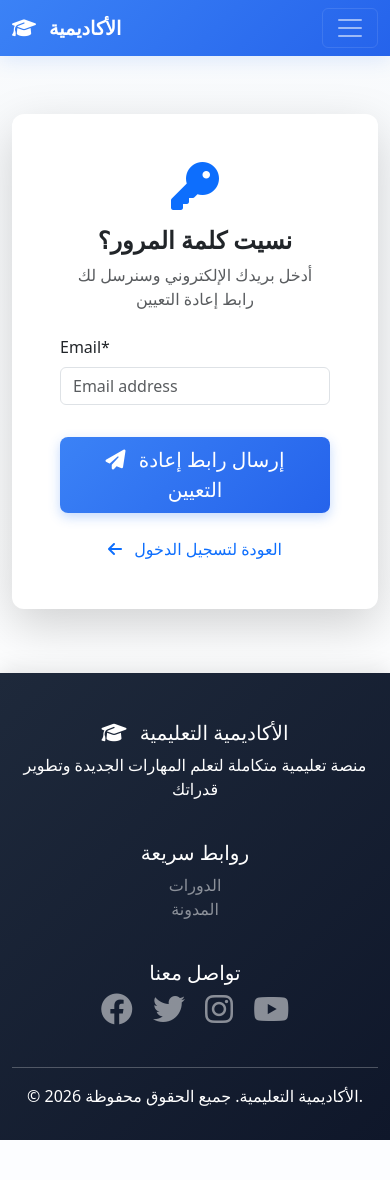
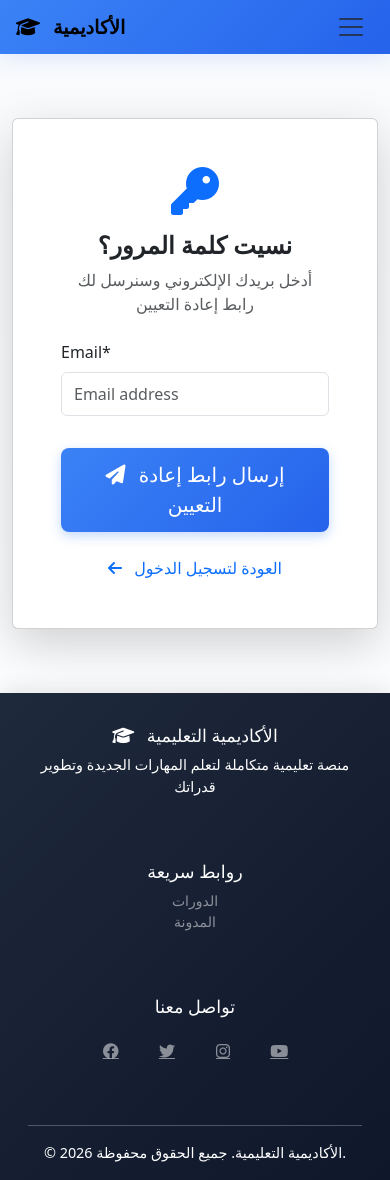
Before and after one commit to ayakakaa135-boop/academy-platform, a Django app: page /accounts/password/reset/ in a window 390 px wide. Before the commit the page ends 1140 px from the top, so only its background shows below. Run offline with Django 5.2, Linux system fonts and the light colour scheme; some libraries are stand-ins or nearby versions.

Commit message:
Update base.html

```diff
--- a/templates/base.html
+++ b/templates/base.html
@@ -4,7 +4,7 @@
 <html lang="{% if LANGUAGE_CODE == 'ar' %}ar{% else %}en{% endif %}" dir="{% if LANGUAGE_CODE == 'ar' %}rtl{% else %}ltr{% endif %}">
 <head>
     <meta charset="UTF-8">
-    <meta name="viewport" content="width=device-width, initial-scale=1.0, maximum-scale=5.0">
+    <meta name="viewport" content="width=device-width, initial-scale=1.0, maximum-scale=5.0, viewport-fit=cover">
     <meta http-equiv="X-UA-Compatible" content="ie=edge">
     <meta name="theme-color" content="#2563eb">
     <meta name="description" content="{% block meta_description %}الأكاديمية التعليمية - منصتك للتعلم والتطوير{% endblock %}">
@@ -39,11 +39,23 @@
             --light-color: #f8fafc;
         }
 
+        * {
+            -webkit-tap-highlight-color: transparent;
+            -webkit-touch-callout: none;
+        }
+
+        html, body {
+            width: 100%;
+            overflow-x: hidden;
+        }
+
         body {
             font-family: {% if LANGUAGE_CODE == 'ar' %}'Cairo', {% endif %}system-ui, -apple-system, 'Segoe UI', sans-serif;
             padding-top: 76px;
             background: linear-gradient(to bottom, #f8fafc 0%, #ffffff 100%);
             min-height: 100vh;
+            margin: 0;
+            padding: 0;
         }
 
         /* ✅ IMPROVED: Hero Section - Responsive */
@@ -63,25 +75,66 @@
             }
         }
 
+        @media (max-width: 576px) {
+            .hero {
+                min-height: 300px;
+                padding: 1rem 0;
+            }
+        }
+
         /* ✅ IMPROVED: Navbar - Better Mobile Support */
         .navbar {
             background: linear-gradient(135deg, var(--primary-color) 0%, var(--primary-dark) 100%);
             box-shadow: 0 4px 20px rgba(59, 130, 246, 0.15);
             backdrop-filter: blur(10px);
             transition: all 0.3s ease;
+            position: fixed;
+            width: 100%;
+            top: 0;
+            z-index: 1030;
+            padding: 0.5rem 0;
+        }
+
+        .navbar-expand-lg .navbar-nav {
+            gap: 0.5rem;
         }
 
         @media (max-width: 992px) {
+            .navbar {
+                padding: 0.25rem 0;
+            }
+
             .navbar-collapse {
                 background: rgba(37, 99, 235, 0.98);
                 padding: 1rem;
                 border-radius: 12px;
                 margin-top: 0.5rem;
                 box-shadow: 0 4px 12px rgba(0, 0, 0, 0.15);
+                max-height: 80vh;
+                overflow-y: auto;
             }
 
             body {
-                padding-top: 66px;
+                padding-top: 70px;
+            }
+
+            .navbar-nav {
+                flex-direction: column;
+                gap: 0.25rem;
+            }
+
+            .nav-item {
+                width: 100%;
+            }
+
+            .nav-link {
+                padding: 0.75rem 1rem !important;
+                border-radius: 8px;
+                transition: all 0.3s ease;
+            }
+
+            .nav-link:hover {
+                background: rgba(255, 255, 255, 0.1);
             }
         }
 
@@ -101,10 +155,25 @@
             transform: scale(1.05);
         }
 
+        .navbar-toggler {
+            border: none;
+            padding: 0.5rem;
+            min-height: 44px;
+            min-width: 44px;
+        }
+
+        .navbar-toggler:focus {
+            box-shadow: none;
+            outline: 2px solid rgba(255, 255, 255, 0.5);
+            outline-offset: 2px;
+        }
+
         .nav-link {
             transition: all 0.3s ease;
             position: relative;
-            padding: 0.5rem 1rem;
+            padding: 0.5rem 1rem !important;
+            white-space: nowrap;
+            font-size: 0.95rem;
         }
 
         .nav-link::after {
@@ -123,11 +192,51 @@
             width: 80%;
         }
 
+        @media (max-width: 992px) {
+            .nav-link::after {
+                display: none;
+            }
+        }
+
+        /* ✅ IMPROVED: Language Switcher - Mobile Friendly */
+        .dropdown-menu {
+            min-width: auto;
+            border: none;
+            border-radius: 8px;
+            box-shadow: 0 4px 12px rgba(0, 0, 0, 0.15);
+            padding: 0.5rem;
+        }
+
+        @media (max-width: 992px) {
+            .dropdown-menu {
+                background: rgba(255, 255, 255, 0.1);
+                border-radius: 8px;
+                margin: 0.5rem 0;
+            }
+
+            .dropdown-item {
+                color: white;
+                padding: 0.75rem 1rem;
+                border-radius: 6px;
+                transition: all 0.3s ease;
+            }
+
+            .dropdown-item:hover {
+                background: rgba(255, 255, 255, 0.2);
+                color: white;
+            }
+
+            .dropdown-item:focus {
+                background: rgba(255, 255, 255, 0.2);
+                color: white;
+            }
+        }
+
         /* ✅ IMPROVED: Footer */
         .footer {
             background: linear-gradient(135deg, #1e293b 0%, #0f172a 100%);
             color: #fff;
-            padding: 3rem 0 1rem;
+            padding: 3rem 1rem 1rem;
             margin-top: 4rem;
             box-shadow: 0 -4px 20px rgba(0, 0, 0, 0.1);
         }
@@ -135,10 +244,19 @@
         @media (max-width: 768px) {
             .footer {
                 text-align: center;
+                padding: 2rem 1rem 1rem;
             }
 
             .footer .col-md-4 {
                 margin-bottom: 2rem;
+            }
+
+            .footer h5 {
+                font-size: 1.1rem;
+            }
+
+            .footer p {
+                font-size: 0.9rem;
             }
         }
 
@@ -148,7 +266,9 @@
             border: none;
             box-shadow: 0 4px 12px rgba(59, 130, 246, 0.3);
             transition: all 0.3s ease;
-            min-height: 44px; /* Touch-friendly */
+            min-height: 44px;
+            min-width: 44px;
+            padding: 0.75rem 1.5rem;
         }
 
         .btn-primary:hover {
@@ -198,169 +330,147 @@
                 margin-bottom: 1rem;
             }
 
-            .course-card img {
-                height: 150px !important;
+            .course-card:hover {
+                transform: none;
             }
         }
 
-        /* ✅ IMPROVED: Alerts */
+        /* ✅ IMPROVED: Messages/Alerts */
         .alert {
-            border-radius: 12px;
             border: none;
-            box-shadow: 0 2px 8px rgba(0,0,0,0.08);
-            animation: slideInDown 0.3s ease;
+            border-radius: 8px;
+            padding: 1rem;
+            margin: 1rem 0;
+            font-size: 0.95rem;
         }
 
-        @keyframes slideInDown {
-            from {
-                transform: translateY(-20px);
-                opacity: 0;
-            }
-            to {
-                transform: translateY(0);
-                opacity: 1;
+        @media (max-width: 576px) {
+            .alert {
+                margin: 0.5rem 0;
+                padding: 0.75rem;
+                font-size: 0.9rem;
             }
         }
 
-        /* ✅ IMPROVED: Cards */
-        .card {
-            border-radius: 12px;
-            border: none;
-            box-shadow: 0 2px 8px rgba(0,0,0,0.08);
+        /* ✅ IMPROVED: Container Padding */
+        .container {
+            padding-left: 1rem;
+            padding-right: 1rem;
+        }
+
+        @media (max-width: 576px) {
+            .container {
+                padding-left: 0.75rem;
+                padding-right: 0.75rem;
+            }
+        }
+
+        /* ✅ IMPROVED: Text Sizing */
+        h1, h2, h3, h4, h5, h6 {
+            word-wrap: break-word;
+            overflow-wrap: break-word;
+        }
+
+        @media (max-width: 576px) {
+            h1 {
+                font-size: 1.75rem;
+            }
+
+            h2 {
+                font-size: 1.5rem;
+            }
+
+            h3 {
+                font-size: 1.25rem;
+            }
+
+            h4 {
+                font-size: 1.1rem;
+            }
+        }
+
+        /* ✅ IMPROVED: Form Elements */
+        input, textarea, select {
+            min-height: 44px;
+            padding: 0.75rem 1rem;
+            border-radius: 8px;
+            border: 1px solid #e2e8f0;
+            font-size: 1rem;
             transition: all 0.3s ease;
         }
 
-        .card:hover {
-            box-shadow: 0 4px 16px rgba(0,0,0,0.12);
+        input:focus, textarea:focus, select:focus {
+            border-color: var(--primary-color);
+            box-shadow: 0 0 0 3px rgba(59, 130, 246, 0.1);
+            outline: none;
         }
 
-        /* ✅ IMPROVED: Forms */
-        .form-control:focus, .form-select:focus {
-            border-color: var(--primary-color);
-            box-shadow: 0 0 0 0.2rem rgba(59, 130, 246, 0.15);
-        }
-
-        /* ✅ IMPROVED: Dropdown */
-        .dropdown-menu {
-            border-radius: 12px;
-            border: none;
-            box-shadow: 0 4px 16px rgba(0,0,0,0.1);
-            animation: fadeIn 0.2s ease;
-        }
-
-        @keyframes fadeIn {
-            from { opacity: 0; transform: translateY(-10px); }
-            to { opacity: 1; transform: translateY(0); }
+        @media (max-width: 576px) {
+            input, textarea, select {
+                font-size: 16px;
+            }
         }
 
         /* ✅ IMPROVED: Social Links */
         .social-links a {
+            display: inline-flex;
+            align-items: center;
+            justify-content: center;
+            min-width: 44px;
+            min-height: 44px;
+            border-radius: 50%;
             transition: all 0.3s ease;
-            display: inline-block;
+            margin: 0.25rem;
         }
 
         .social-links a:hover {
-            transform: translateY(-3px) scale(1.1);
+            background: rgba(255, 255, 255, 0.1);
+            transform: translateY(-2px);
         }
 
-        /* ✅ IMPROVED: Responsive Typography */
-        @media (max-width: 576px) {
-            .display-4 {
-                font-size: 2rem !important;
+        /* ✅ IMPROVED: Responsive Images */
+        img {
+            max-width: 100%;
+            height: auto;
+            display: block;
+        }
+
+        /* ✅ IMPROVED: Safe Area Support for Notched Devices */
+        @supports (padding: max(0px)) {
+            body {
+                padding-top: max(76px, env(safe-area-inset-top) + 76px);
             }
 
-            .display-5 {
-                font-size: 1.75rem !important;
-            }
-
-            .lead {
-                font-size: 1rem !important;
-            }
-
-            h1 {
-                font-size: 1.75rem !important;
-            }
-
-            h2 {
-                font-size: 1.5rem !important;
+            @media (max-width: 992px) {
+                body {
+                    padding-top: max(70px, env(safe-area-inset-top) + 70px);
+                }
             }
         }
 
-        /* ✅ NEW: Accessibility - Focus Styles */
-        *:focus {
-            outline: 2px solid var(--primary-color);
-            outline-offset: 2px;
-        }
-
-        button:focus,
-        a:focus {
-            box-shadow: 0 0 0 3px rgba(37, 99, 235, 0.3);
-        }
-
-        /* ✅ NEW: Safe Area for iOS */
-        @supports (padding: max(0px)) {
-            body {
-                padding-left: max(0px, env(safe-area-inset-left));
-                padding-right: max(0px, env(safe-area-inset-right));
+        /* ✅ IMPROVED: Print Styles */
+        @media print {
+            .navbar, .footer, .btn {
+                display: none;
             }
         }
-
-        /* ✅ IMPROVED: Scrollbar */
-        ::-webkit-scrollbar {
-            width: 10px;
-        }
-
-        ::-webkit-scrollbar-track {
-            background: #f1f1f1;
-        }
-
-        ::-webkit-scrollbar-thumb {
-            background: var(--primary-color);
-            border-radius: 5px;
-        }
-
-        ::-webkit-scrollbar-thumb:hover {
-            background: var(--primary-dark);
-        }
-
-        /* ✅ NEW: Loading Spinner */
-        .spinner-border-sm {
-            width: 1rem;
-            height: 1rem;
-        }
-
-        /* ✅ NEW: Sticky Elements */
-        @media (max-width: 992px) {
-            .sticky-top {
-                position: relative !important;
-                top: auto !important;
-            }
-        }
-
-        {% if LANGUAGE_CODE == 'ar' %}
-        @import url('https://fonts.googleapis.com/css2?family=Cairo:wght@400;600;700&display=swap');
-        {% endif %}
     </style>
-
-    {% block extra_css %}{% endblock %}
 </head>
 <body>
-    <!-- Navigation -->
-    <nav class="navbar navbar-expand-lg navbar-dark fixed-top">
-        <div class="container">
-            <a class="navbar-brand" href="{% url 'courses:home' %}">
+    <!-- Navigation Bar -->
+    <nav class="navbar navbar-expand-lg navbar-light">
+        <div class="container-fluid px-3 px-md-4">
+            <a class="navbar-brand" href="{% url 'home' %}">
                 <i class="fas fa-graduation-cap me-2"></i>
                 {% trans "الأكاديمية" %}
             </a>
-
-            <button class="navbar-toggler" type="button" data-bs-toggle="collapse" data-bs-target="#navbarNav" aria-label="Toggle navigation">
+            <button class="navbar-toggler" type="button" data-bs-toggle="collapse" data-bs-target="#navbarNav" aria-controls="navbarNav" aria-expanded="false" aria-label="Toggle navigation">
                 <span class="navbar-toggler-icon"></span>
             </button>
-
             <div class="collapse navbar-collapse" id="navbarNav">
                 <ul class="navbar-nav ms-auto">
                     <li class="nav-item">
-                        <a class="nav-link" href="{% url 'courses:home' %}">
+                        <a class="nav-link" href="{% url 'home' %}">
                             <i class="fas fa-home me-1"></i>
                             {% trans "الرئيسية" %}
                         </a>
@@ -474,17 +592,17 @@
     <!-- Footer -->
     <footer class="footer">
         <div class="container">
-            <div class="row">
-                <div class="col-md-4 mb-4">
+            <div class="row g-3">
+                <div class="col-12 col-md-4">
                     <h5>
                         <i class="fas fa-graduation-cap me-2"></i>
                         {% trans "الأكاديمية التعليمية" %}
                     </h5>
-                    <p>{% trans "منصة تعليمية متكاملة لتعلم المهارات الجديدة وتطوير قدراتك" %}</p>
+                    <p class="small">{% trans "منصة تعليمية متكاملة لتعلم المهارات الجديدة وتطوير قدراتك" %}</p>
                 </div>
-                <div class="col-md-4 mb-4">
+                <div class="col-12 col-md-4">
                     <h5>{% trans "روابط سريعة" %}</h5>
-                    <ul class="list-unstyled">
+                    <ul class="list-unstyled small">
                         <li><a href="{% url 'courses:list' %}" class="text-white-50 text-decoration-none">{% trans "الدورات" %}</a></li>
                         <li><a href="{% url 'blog:list' %}" class="text-white-50 text-decoration-none">{% trans "المدونة" %}</a></li>
                         {% if user.is_authenticated %}
@@ -492,19 +610,19 @@
                         {% endif %}
                     </ul>
                 </div>
-                <div class="col-md-4 mb-4">
+                <div class="col-12 col-md-4">
                     <h5>{% trans "تواصل معنا" %}</h5>
                     <div class="social-links">
-                        <a href="#" class="text-white-50 me-3" aria-label="Facebook"><i class="fab fa-facebook fa-2x"></i></a>
-                        <a href="#" class="text-white-50 me-3" aria-label="Twitter"><i class="fab fa-twitter fa-2x"></i></a>
-                        <a href="#" class="text-white-50 me-3" aria-label="Instagram"><i class="fab fa-instagram fa-2x"></i></a>
-                        <a href="#" class="text-white-50" aria-label="YouTube"><i class="fab fa-youtube fa-2x"></i></a>
+                        <a href="#" class="text-white-50" aria-label="Facebook"><i class="fab fa-facebook"></i></a>
+                        <a href="#" class="text-white-50" aria-label="Twitter"><i class="fab fa-twitter"></i></a>
+                        <a href="#" class="text-white-50" aria-label="Instagram"><i class="fab fa-instagram"></i></a>
+                        <a href="#" class="text-white-50" aria-label="YouTube"><i class="fab fa-youtube"></i></a>
                     </div>
                 </div>
             </div>
-            <hr class="bg-white">
+            <hr class="bg-white my-3">
             <div class="text-center">
-                <p>&copy; {% now "Y" %} {% trans "الأكاديمية التعليمية. جميع الحقوق محفوظة." %}</p>
+                <p class="small mb-0">&copy; {% now "Y" %} {% trans "الأكاديمية التعليمية. جميع الحقوق محفوظة." %}</p>
             </div>
         </div>
     </footer>
@@ -548,15 +666,34 @@
             });
         }, 5000);
 
-        // ✅ NEW: Close mobile menu on link click
-        document.querySelectorAll('.navbar-nav .nav-link').forEach(link => {
-            link.addEventListener('click', () => {
+        // ✅ IMPROVED: Close mobile menu on link click
+        document.querySelectorAll('.navbar-nav .nav-link, .navbar-nav .dropdown-item').forEach(link => {
+            link.addEventListener('click', function(e) {
+                // Don't close if it's a form button (language switcher)
+                if (this.tagName === 'BUTTON') return;
+
                 const navbarCollapse = document.querySelector('.navbar-collapse');
-                if (navbarCollapse.classList.contains('show')) {
-                    bootstrap.Collapse.getInstance(navbarCollapse).hide();
+                if (navbarCollapse && navbarCollapse.classList.contains('show')) {
+                    const collapse = bootstrap.Collapse.getInstance(navbarCollapse);
+                    if (collapse) collapse.hide();
                 }
             });
         });
+
+        // ✅ IMPROVED: Handle viewport meta tag for mobile
+        if (navigator.userAgent.match(/iPhone|iPad|iPod/i)) {
+            // Support for safe areas on notched devices
+            document.documentElement.style.setProperty('--safe-area-inset-top', 'env(safe-area-inset-top)');
+        }
+
+        // ✅ IMPROVED: Prevent horizontal scroll on mobile
+        document.addEventListener('touchmove', function(e) {
+            const touch = e.touches[0];
+            if (touch.clientX < 10 || touch.clientX > window.innerWidth - 10) {
+                // Allow edge swipes for navigation
+                return;
+            }
+        }, false);
     </script>
 
     {% block extra_js %}{% endblock %}
```
Also changed, not shown: other parts of templates/base.html (+34 -13 lines).
